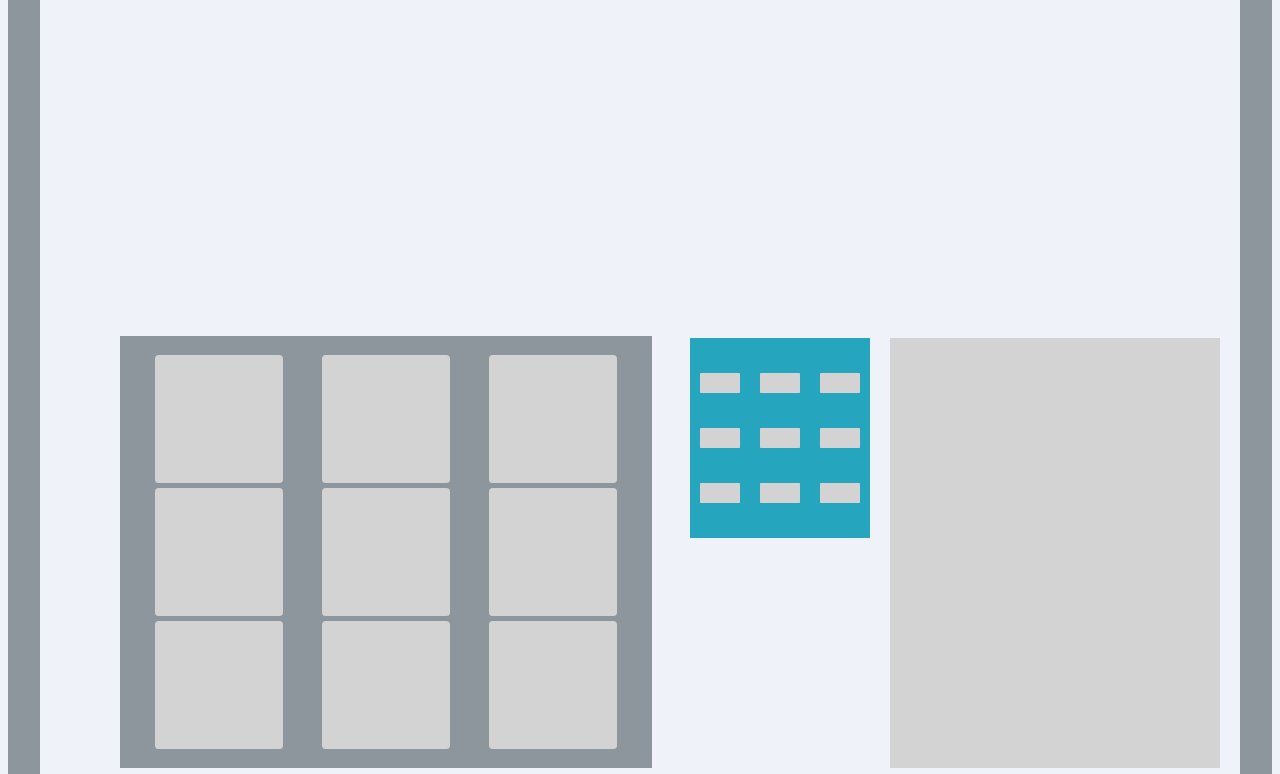
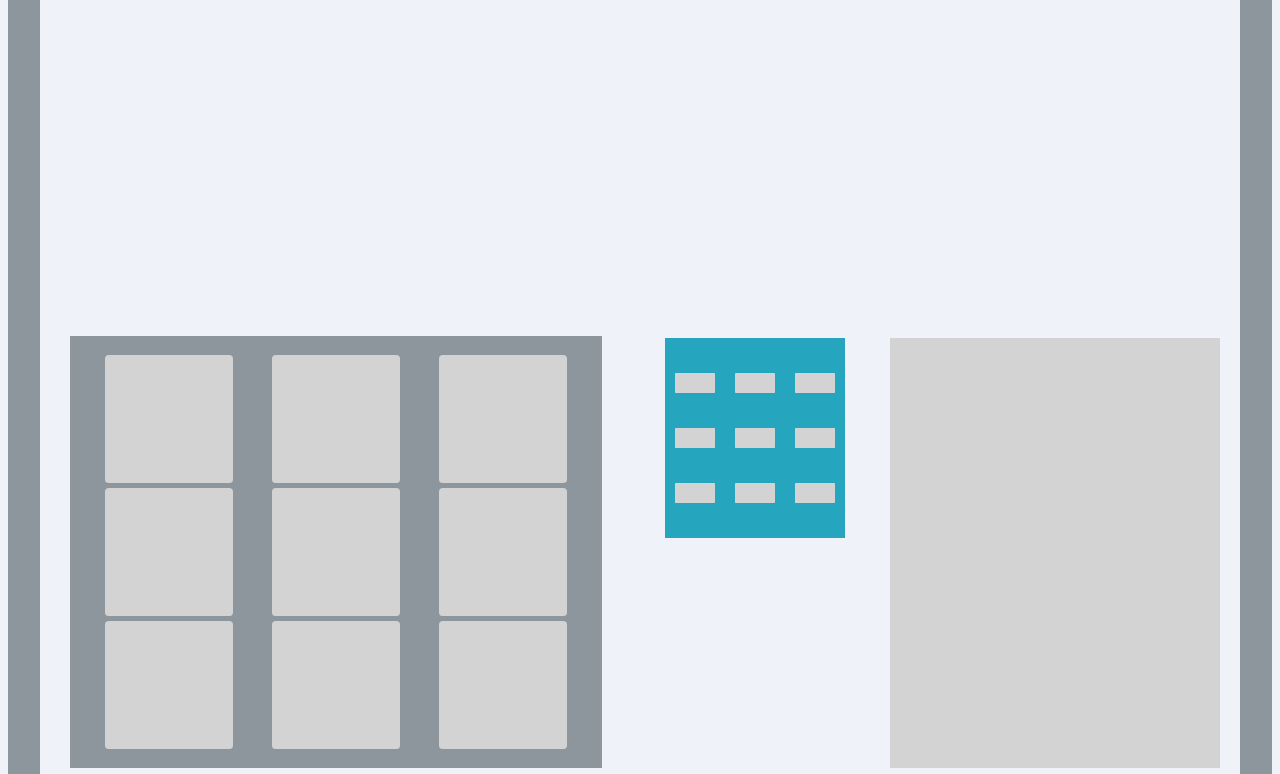
Before and after one commit to AdieDevStore/drum-machine, a React (Vite) app: page / in a window 1280 px wide. Shown: the part 323-1097 px from the top of the page. Built offline with nearby package versions, Linux system fonts and the light colour scheme.

Commit message:
still....building...the...layout

```diff
--- a/src/components/MPCBody.jsx
+++ b/src/components/MPCBody.jsx
@@ -51,6 +51,22 @@ function MPCBody() {
                     <div id='blue-1'></div>
                 </div>
             </div>
+            <div className='more-buttons'>
+                <div className='more-btn-container'>
+                    <div className='above-round-cont'>
+                        <div id='above-round-1'></div>
+                        <div id='above-round-2'></div>
+                    </div>
+                    <div className='round-button-container'>
+                        <div className='round-cutton'></div>
+                    </div>
+                    <div className='other-button-conatiner'>
+                        <div id='id-other-1'></div>
+                        <div id='id-other-2'></div>
+                        <div id='id-other-3'></div>
+                    </div>
+                </div>
+            </div>
         </div>
   )
 }
--- a/src/styles/mpcbody.css
+++ b/src/styles/mpcbody.css
@@ -15,7 +15,7 @@
 
 .container-abso {
     position: absolute;
-    left: 80px;
+    left: 30px;
     bottom: 230px;
 }
 
@@ -66,7 +66,7 @@
 
 .blue-block {
     position: relative;
-    left: 650px;
+    left: 625px;
     top: -40px;
     background-color: #25a5be;
     height: 200px;
```
